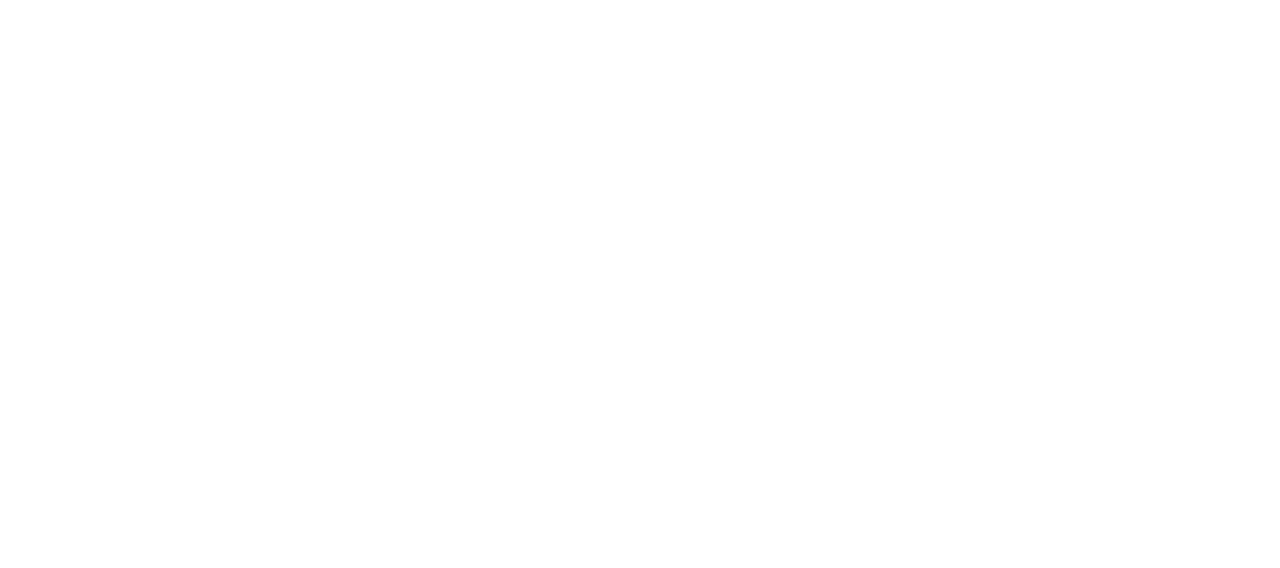
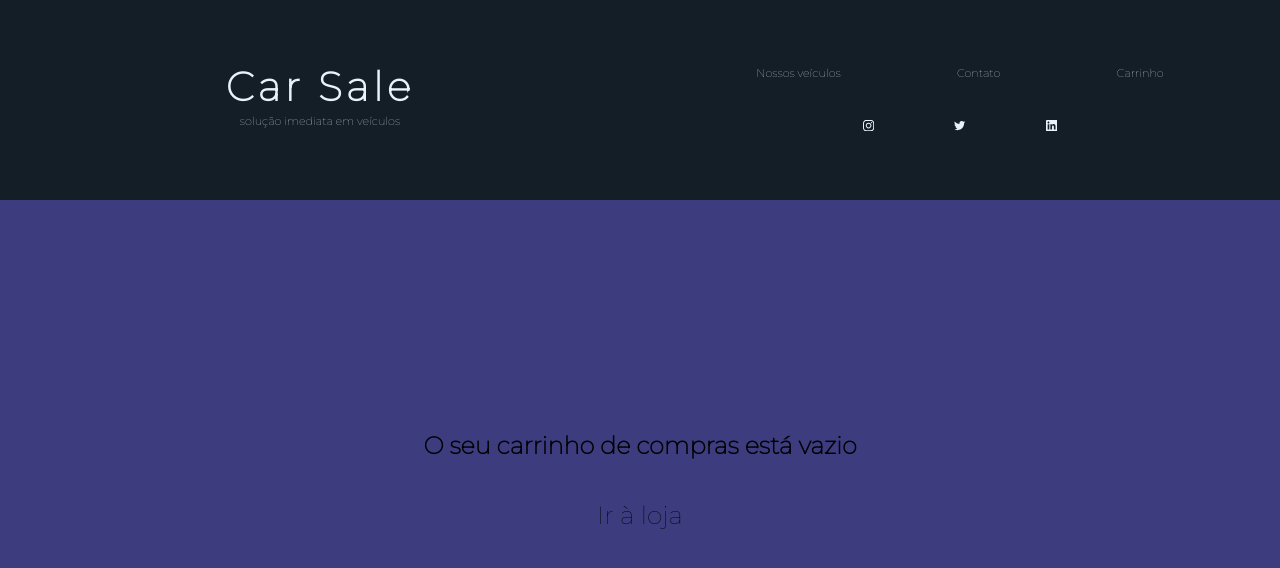
Before and after one commit to felipecro28/movisis, a React (Vite) app: page /carrinho in a window 1280 px wide. Before the commit this address had no page. Shown: the top 568 px of the page. Built offline with nearby package versions, Linux system fonts and the light colour scheme.

Commit message:
Feat: Implementação do carrinho de compras

```diff
--- a/src/App.tsx
+++ b/src/App.tsx
@@ -1,20 +1,24 @@
 import MainSection from "./components/MainSection/MainSection"
 import { Route, Routes, BrowserRouter as Router } from "react-router-dom";
 import Cars from './components/Cars/Cars'
+import ShopCart from "./components/ShopCart/Carrinho"
+import { UseShopProvider } from './context/ShopCart'
+
 
 function App() {
 
-
   return (
     <div className="App">
+      <UseShopProvider>
         <Router>
           <Routes>
             <Route path="/" element={<MainSection />} />
             <Route path="/cars" element={<Cars />} />
+            <Route path="/carrinho" element={<ShopCart />} />
           </Routes>
         </Router>
+      </UseShopProvider>
     </div>
   )
 }
-
 export default App
--- a/src/components/Card/Card.tsx
+++ b/src/components/Card/Card.tsx
@@ -1,10 +1,13 @@
 import './card.css'
 import { car } from '../../services/interfaces/car'
+import { ShopCartContext } from '../../context/ShopCart'
+import { useContext } from 'react'
 
 
 
 export default function Card (props: car){
   const date = new Date(props.inclusion)
+  const { products, setProducts } = useContext(ShopCartContext)
 
   return (
     <div className='main-card-div'>
@@ -14,7 +17,14 @@ export default function Card (props: car){
             <h2>R$ {props.value}</h2>
             <p>Ano: {props.year}</p>
             <p id='cadastrado'>{`cadastrado em ${date.getDay()}/${date.getMonth()}/${date.getFullYear()}`}</p>
+            <button type='button' onClick={(e) => {
+              const car = []
+              car.push(props)
+              setProducts([...products, ...car])
+              console.log(products)
+            }}>Adicionar ao carrinho</button>
         </div>
     </div>
+
   )
 }
--- a/src/components/Card/card.css
+++ b/src/components/Card/card.css
@@ -1,5 +1,5 @@
 .card-div{
-    height: 400px;
+    height: 450px;
     width: 300px;
     border: solid 2px #141E26;
     margin: 30px auto;
@@ -12,7 +12,7 @@
 }
 
 .card-div h1{
-    font-size: 1.5rem;
+    font-size: 1.2rem;
     padding: 20px;
 }
 
@@ -34,10 +34,30 @@
     right: 15%;
 }
 
+.card-div button{
+    display: flex;
+    align-items: center;
+    padding: 5px;
+    width: 150px;
+    height: 30px;
+    max-width: 80%;
+    margin: 20px auto;
+    cursor: pointer;
+    text-align: center;
+    color: white;
+    border: none;
+    background-color: #ccd3d9a4;
+    box-shadow:  3px 3px 3px black;
+}
+
+.card-div button:active{
+    transform: translateY(2px)
+}
+
 
 @media (max-width: 750px) {
     .card-div{
-        height: 400px;
+        height: 450px;
         width: 250px;
         margin-right: 0;
     }
--- a/src/components/Cars/Cars.tsx
+++ b/src/components/Cars/Cars.tsx
@@ -1,17 +1,20 @@
 import './cars.css'
 import Card from '../Card/Card'
 import Header from '../Header/Header'
-import Form from '../form/Form'
+import Form from '../Form/Form'
 import { api } from '../../services/api/fake-api'
 import { useState } from 'react'
 import { orderArray } from '../../services/functions/functions'
 import { car } from '../../services/interfaces/car'
+import { ShopCartContext } from '../../context/ShopCart'
+import { useContext } from 'react'
 
 
 export default function Cars() {
 
 
   const [apiCopy, setApiCopy] = useState<car[]>([...api])
+  const {products, setProducts} = useContext(ShopCartContext)
 
   return (
     <div className='cars-div'>
--- a/src/components/Header/Header.tsx
+++ b/src/components/Header/Header.tsx
@@ -12,23 +12,23 @@ export default function Header() {
         <header>
             <div className='logo-div'>
                 <div className='logo-text-div'>
-                    <Link style={{textDecoration: 'none', color: '#e9f2f9'}} to='/'><h1>Car Sale</h1></Link>
+                    <Link style={{ textDecoration: 'none', color: '#e9f2f9' }} to='/'><h1>Car Sale</h1></Link>
                     <p>solução imediata em veículos</p>
                 </div>
             </div>
 
-            <div className={active?'hamburguer-menu-active-div':'hamburguer-menu'} onClick={() => setActive(!active)}>
-                <div className={active?'hamburguer-menu-active':''}></div>
-                <div className={active?'hamburguer-menu-active':''}></div>
-                <div className={active?'hamburguer-menu-active':''}></div>
+            <div className={active ? 'hamburguer-menu-active-div' : 'hamburguer-menu'} onClick={() => setActive(!active)}>
+                <div className={active ? 'hamburguer-menu-active' : ''}></div>
+                <div className={active ? 'hamburguer-menu-active' : ''}></div>
+                <div className={active ? 'hamburguer-menu-active' : ''}></div>
             </div>
 
             <div className='nav-div' onTransitionEnd={(e) => setActive(false)}>
                 <nav>
                     <ul className='a-links'>
-                        <li>Sobre nós</li>
-                        <Link style={{textDecoration: 'none', color: '#e9f2f9'}} to='/cars'><li>Nossos veículos</li></Link>
+                        <Link style={{ textDecoration: 'none', color: '#e9f2f9' }} to='/cars'><li>Nossos veículos</li></Link>
                         <li>Contato</li>
+                        <Link style={{ textDecoration: 'none', color: '#e9f2f9' }} to='/carrinho'><li> Carrinho </li></Link>
                     </ul>
 
                     <ul className='social-media-div'>
@@ -42,9 +42,9 @@ export default function Header() {
             {active ? <div className='nav-div-active'>
                 <nav>
                     <ul className='a-links-active'>
-                        <li>Sobre nós</li>
-                        <li>Nossos veículos</li>
+                        <Link style={{ textDecoration: 'none', color: '#e9f2f9' }} to='/cars'><li>Nossos veículos</li></Link>
                         <li>Contato</li>
+                        <Link style={{ textDecoration: 'none', color: '#e9f2f9' }} to='/carrinho'><li> Carrinho </li></Link>
                     </ul>
 
                     <ul className='social-media-div-active'>
--- /dev/null
+++ b/src/components/ShopCart/Carrinho.tsx
@@ -0,0 +1,51 @@
+import Header from '../Header/Header'
+import './carrinho.css'
+import { ShopCartContext } from '../../context/ShopCart'
+import { useContext } from 'react'
+import { Link } from 'react-router-dom'
+import { MdDeleteForever } from 'react-icons/md'
+
+
+export default function ShopCart() {
+
+  const { products, setProducts } = useContext(ShopCartContext)
+  const productsCopy = [...products]
+
+  function removeItem(index: number) {
+    productsCopy.splice(index, 1)
+    return setProducts([...productsCopy])
+}
+
+
+  return (
+    <div className='main-cart-div'>
+      <Header />
+      {productsCopy.length > 0 ?
+        <div className='filled-cart'>
+          <h2>Boas vindas ao seu carrinho</h2>
+          {productsCopy.map((product, index) =>
+          <div className='cart-div' key={product.id}>
+            <img src={product.picture} />
+            <h2>{product.carName}</h2>
+            <h2>R$ {product.value}</h2>
+            <div onClick={(e) => removeItem(index)}>
+            <MdDeleteForever id='cart-icon'/>
+            </div>
+          </div>)}
+          <div className='total-div'>
+            <h3>Total: R$ {products.map((car, index) => car.value).reduce((prev, curr) => prev + curr, 0)}</h3>
+            <button onClick={(e) => {
+              e.preventDefault()
+              alert('Compra finalizada com sucesso!')
+              setProducts([])
+            }}>Finalizar Compra</button>
+          </div>
+        </div> :
+        <div className='empty-cart'>
+          <h2> O seu carrinho de compras está vazio </h2>
+          <Link to='/cars'><p>Ir à loja</p></Link>
+        </div>
+      }
+    </div>
+  )
+}
--- /dev/null
+++ b/src/components/ShopCart/carrinho.css
@@ -0,0 +1,119 @@
+.main-cart-div{
+    display: flex;
+    min-width: 100vw;
+    min-height: 100vh;
+    height: fit-content;
+    flex-direction: column;
+    background-color: rgba(34, 34, 110, 0.655);
+}
+
+.filled-cart{
+    display: flex;
+    flex-direction: column;
+}
+
+.filled-cart h2{
+    margin-top: 30px;
+}
+
+.cart-div{
+    display: flex;
+    align-items: center;
+    justify-content: space-evenly;
+    margin: 20px auto;
+    width: 80%;
+    height: 180px;
+    border: solid white 2px;
+    background-color: rgba(3, 37, 99, 0.497);
+    box-shadow: 10px 10px 10px black;
+    color: wheat;
+}
+
+.cart-div h2 {
+    width: 250px;
+}
+
+
+.cart-div img {
+    margin: 30px;
+    width: 100px;
+    height: 100px;
+}
+
+#cart-icon{
+    font-size: 40px;
+    cursor: pointer;
+}
+
+.empty-cart {
+flex: 1;
+display: flex;
+align-items: center;
+justify-content: center;
+width: 100%;
+height: 150px;
+background-color: rgba(34, 34, 110, 0.655);
+flex-direction: column;
+}
+
+
+.empty-cart a {
+    font-size: 25px;
+    margin: 30px 0;
+    color: black;
+    text-decoration: none;
+
+}
+
+
+.empty-cart a:hover {
+    transition: 2s;
+    color: white
+}
+
+
+.total-div{
+    border: solid 0 1px black;
+    display: flex;
+    flex-direction: column;
+    justify-content: space-evenly;
+    align-items: center;
+    height: 90px;
+    width: 400px;
+    max-width: 70%;
+    box-shadow: 10px 10px 10px black;
+    align-self: flex-end;
+    margin: 80px 40px;
+}
+
+
+.total-div *{
+    margin: 0 auto;
+}
+
+.total-div button {
+    border: none;
+    font-weight: bolder;
+    height: 30px;
+    width: 60%;
+}
+
+.total-div button:active{
+    transform: translateY(2px);
+}
+
+
+@media (max-width: 500px) {
+
+    .cart-div{
+        height: 100px;
+    }
+
+    .cart-div img {
+        display: none;
+    }
+
+    .cart-div h2{
+        font-size: 14px;
+    }
+}
--- a/src/components/form/Form.tsx
+++ b/src/components/form/Form.tsx
@@ -42,7 +42,7 @@ export default function Form(props: formProps) {
                     </select>
                 </div>
             </section>
-            <button onClick={(e) => {
+            <button type='submit' onClick={(e) => {
                 e.preventDefault()
                 props.onSubmit(minValue, maxValue, select)
             }}>Filtrar</button>
--- /dev/null
+++ b/src/context/ShopCart.tsx
@@ -0,0 +1,31 @@
+import { createContext, ReactNode, useContext, useState } from "react";
+import { car } from "../services/interfaces/car";
+
+
+type ShopCartContextProps = {
+    children: ReactNode
+}
+
+type ShopCartType = {
+    products: car[],
+    setProducts: (newProduct :[...car[], ...[]]) => void
+}
+
+const ProductType = {
+    products: [],
+    setProducts: () => {}
+}
+
+export const ShopCartContext = createContext<ShopCartType>(ProductType)
+
+
+
+export const UseShopProvider = ({ children }: ShopCartContextProps) => {
+    const [products, setProducts] = useState([])
+
+    return (
+        <ShopCartContext.Provider value={{ products, setProducts }}>
+            {children}
+        </ShopCartContext.Provider>
+    )
+}
```
Lines whose indentation alone changed are shown as unchanged.
